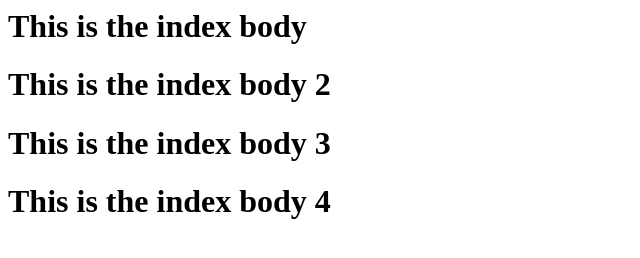
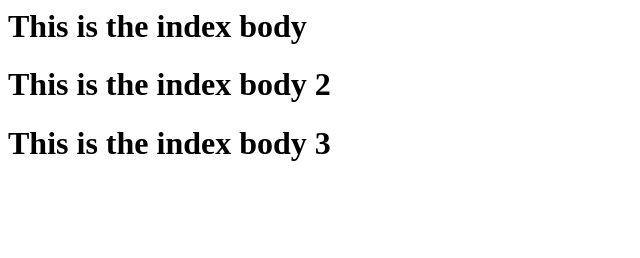
Before and after one commit to Ashish6238/git_test, a website: page index.html in a window 1280 px wide. Shown: the whole page, without its empty margins (0-640 px from the left). Drawn offline with Linux system fonts and the light colour scheme.

Commit message:
eight commit

```diff
--- a/index.html
+++ b/index.html
@@ -6,7 +6,7 @@
     <h1>This is the index body</h1>
     <h1>This is the index body 2</h1>
     <h1>This is the index body 3</h1>
-    <h1>This is the index body 4</h1>
+
 </body>
 
 </html>
```
Also changed, not shown: package.json (added, +24 -0 lines), 2 other files.
